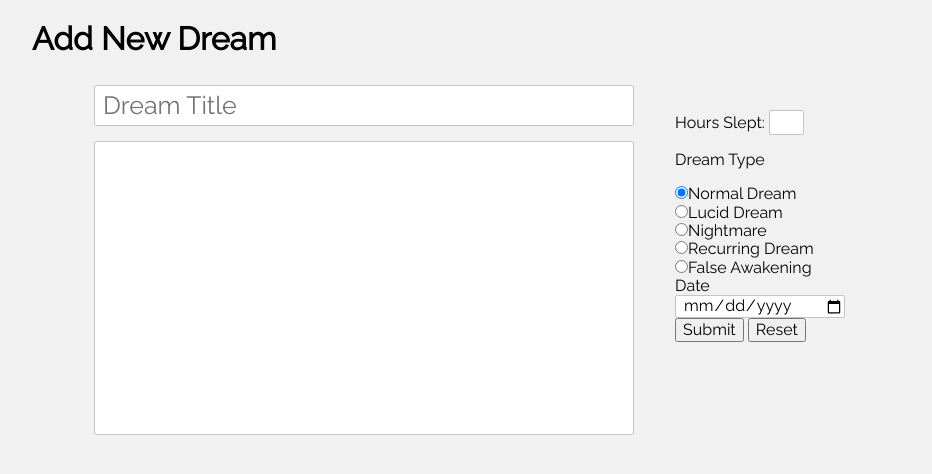
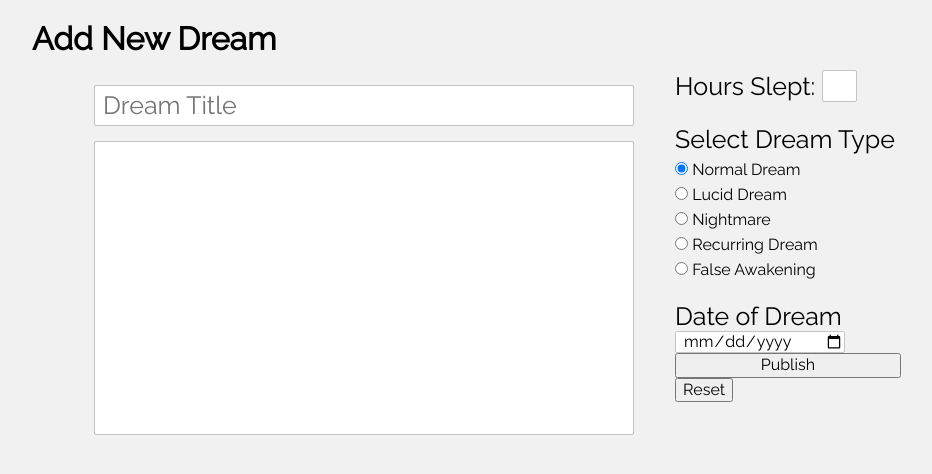
Before and after one commit to andymbryant/dream-walker, a website: page public/new-dream.html in a window 1280 px wide. Shown: the whole page, without its empty margins (138-1070 px from the left). Drawn offline with nearby package versions, Linux system fonts and the light colour scheme; no server answers.

Commit message:
styling for dream attributes

```diff
--- a/public/new-dream.css
+++ b/public/new-dream.css
@@ -38,7 +38,11 @@ textarea {
   display: inline-block;
   width: 30%;
   position: relative;
-  bottom: 100px;
+  bottom: 40px;
+}
+
+.hours-slept {
+  font-size: 25px;
 }
 
 #hours-slept-input {
@@ -47,7 +51,25 @@ textarea {
   font-family: 'Raleway', sans-serif;
   border: solid 1px #c4c4c4;
   border-radius: 2px;
-  padding-top: 3px;
+}
+
+.dream-type-header {
+  font-size: 25px;
+  margin-bottom: 5px;
+}
+
+.dream-type {
+  line-height: 25px;
+  margin-bottom: 20px;
+}
+
+.dream-type-select {
+  cursor: pointer;
+}
+
+.dream-date-header {
+  font-size: 25px;
+  padding-bottom: 10px;
 }
 
 #date {
@@ -62,6 +84,11 @@ option[value=""][disabled] {
   display: none;
 }
 
-.submit {
+.submit-reset {
   display: inline-block;
+  width: 80%;
 }
+
+.publish {
+  width: 100%;
+}
--- a/public/new-dream.html
+++ b/public/new-dream.html
@@ -32,27 +32,36 @@
 
         <section class="dream-attributes">
           <div class="hours-slept">
-            <label class="hours-slept" for="hours-slept">Hours Slept: </label>
+            <label class="hours-slept" for="hours-slept-input">Hours Slept: </label>
               <input type="text" pattern='[0-9]*' name="hours-slept" id="hours-slept-input" title="Please enter a number" autocomplete="off" required />
           </div>
 
           <div class="dream-type">
-            <p>Dream Type</p>
-            <input type="radio" name="feelings-2" id="ans-great-1" value="0" checked><label for="ans-great-1">Normal Dream</label><br />
-            <input type="radio" name="feelings-2" id="ans-great-2" value="1"><label for="ans-great-2">Lucid Dream</label><br />
-            <input type="radio" name="feelings-2" id="ans-great-3" value="2"><label for="ans-great-3">Nightmare</label><br />
-            <input type="radio" name="feelings-2" id="ans-great-4" value="3"><label for="ans-great-3">Recurring Dream</label><br />
-            <input type="radio" name="feelings-2" id="ans-great-5" value="4"><label for="ans-great-3">False Awakening</label>
+            <p class="dream-type-header">Select Dream Type</p>
+            <input type="radio" name="type-of-dream" id="normal-dream" value="0" checked>
+            <label for="normal-dream" class="dream-type-select">Normal Dream</label><br />
+
+            <input type="radio" name="type-of-dream" id="lucid-dream" value="1">
+            <label for="lucid-dream" class="dream-type-select">Lucid Dream</label><br />
+
+            <input type="radio" name="type-of-dream" id="nightmare" value="2">
+            <label for="nightmare" class="dream-type-select">Nightmare</label><br />
+
+            <input type="radio" name="type-of-dream" id="recurring-dream" value="3">
+            <label for="recurring-dream" class="dream-type-select">Recurring Dream</label><br />
+
+            <input type="radio" name="type-of-dream" id="false-awakening" value="4">
+            <label for="false-awakening" class="dream-type-select">False Awakening</label>
           </div>
 
           <div class="dream-date">
-            <label for="dream-date">Date</label><br />
+            <label for="dream-date" class="dream-date-header">Date of Dream</label><br />
             <input type="date" name="dream-date" id="date" required />
           </div>
 
-          <div class="submit">
-            <button type='submit'>Submit</button>
-            <button type='reset'>Reset</button>
+          <div class="submit-reset">
+            <button type="submit" class="publish">Publish</button>
+            <button type="reset">Reset</button>
           </div>
 
 
```
